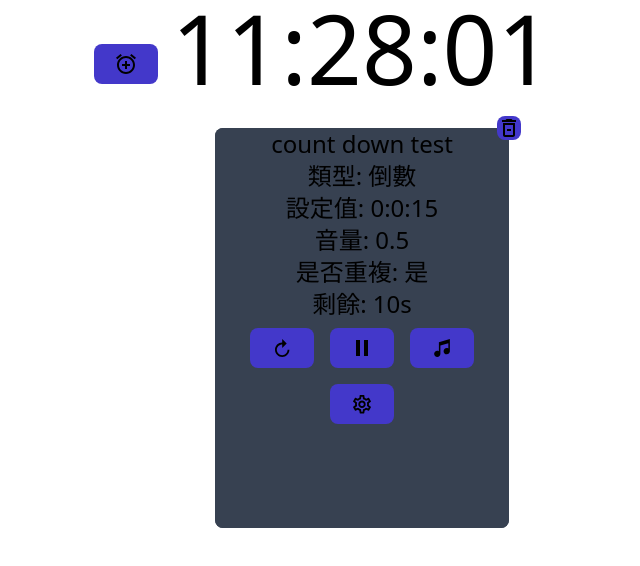
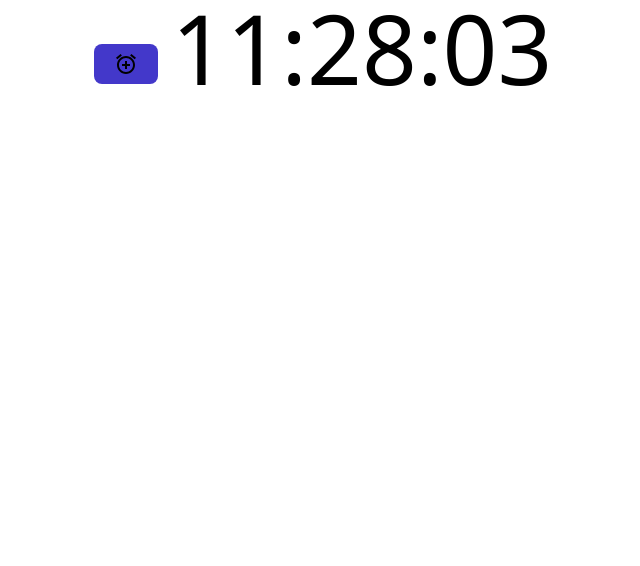
Before and after one commit to Kcars/ac, a Vue app: page / in a window 1280 px wide. Shown: the top 566 px of the page, without its empty margins (278-918 px from the left). Built offline with nearby package versions, Linux system fonts and the light colour scheme; the HTML template or start-up script is replaced by a standard one.

Commit message:
add localforage to store tasks

```diff
--- a/package.json
+++ b/package.json
@@ -28,6 +28,7 @@
   },
   "dependencies": {
     "@vue/cli": "^4.5.10",
+    "localforage": "^1.9.0",
     "vue": "^3.0.5"
   }
 }
--- a/src/AlertBlock.vue
+++ b/src/AlertBlock.vue
@@ -216,21 +216,47 @@
       <p class="text-2xl">{{ _label }}</p>
       <p class="text-2xl">{{ "類型: " + getLabelFromAT(_at) }}</p>
 
-
       <p class="text-2xl" v-if="_at === 'countdown'">
         {{ "設定值: " + (this._select_hour &lt; 0 ? 0 : this._select_hour) + ":" + (this._select_minute &lt; 0 ? 0 : this._select_minute) + ":" + (this._select_second &lt; 0 ? 0 : this._select_second) }}
       </p>
 
       <p class="text-2xl" v-if="_at === 'everyday'">
-        {{ "設定值: " + this._select_hour + ":" + this._select_minute + ":" + this._select_second }}
+        {{
+          "設定值: " +
+          this._select_hour +
+          ":" +
+          this._select_minute +
+          ":" +
+          this._select_second
+        }}
       </p>
 
       <p class="text-2xl" v-if="_at === 'everyweek'">
-        {{ "設定值: 星期" + this._select_day + " ->" + this._select_hour + ":" + this._select_minute + ":" + this._select_second }}
+        {{
+          "設定值: 星期" +
+          this._select_day +
+          " ->" +
+          this._select_hour +
+          ":" +
+          this._select_minute +
+          ":" +
+          this._select_second
+        }}
       </p>
 
       <p class="text-2xl" v-if="_at === 'spectime'">
-        {{ "設定值: " + this._select_month + "/" + this._select_date + " ->" + this._select_hour + ":" + this._select_minute + ":" + this._select_second }}
+        {{
+          "設定值: " +
+          this._select_month +
+          "/" +
+          this._select_date +
+          " ->" +
+          this._select_hour +
+          ":" +
+          this._select_minute +
+          ":" +
+          this._select_second
+        }}
       </p>
 
       <p class="text-2xl">{{ "音量: " + _vol }}</p>
@@ -241,7 +267,9 @@
         {{ "是否重複: " + (_loop == "true" ? "是" : "否") }}
       </p>
 
-      <p class="text-2xl" v-if="_at === 'countdown'">{{ "剩餘: " + _value + "s" }}</p>
+      <p class="text-2xl" v-if="_at === 'countdown'">
+        {{ "剩餘: " + _value + "s" }}
+      </p>
 
       <button
         class="h-10 px-5 m-2 text-indigo-100 transition-colors duration-150 bg-indigo-700 rounded-lg focus:shadow-outline hover:bg-indigo-800"
@@ -412,6 +440,24 @@ export default {
     doSetting() {
       this.setting = !this.setting;
       this.parseValue();
+
+      if (!this.setting) {
+
+        this.$emit("update_tasks", {
+          index: this.index,
+          at: this._at,
+          label: this._label,
+          vol: this._vol,
+          loop: this._loop,
+          source: this._source,
+          select_month: this._select_month,
+          select_date: this._select_date,
+          select_day: this._select_day,
+          select_hour: this._select_hour,
+          select_minute : this._select_minute,
+          select_second : this._select_second
+        });
+      }
     },
     doRemove() {
       this.$emit("remove", this.index);
@@ -429,14 +475,11 @@ export default {
       }
     },
     onChangeAT(ev) {
-      //alert(ev.target.value);
       let val = ev.target.value;
 
-      //this.enable_month = this.enable_date = this.enable_day = this.enable_hour = this.enable_minute = this.enable_second = false;
       this.enable_month = this.enable_day = false;
 
       if (val == "countdown") {
-        //this.enable_hour = this.enable_minute = this.enable_second = true;
       }
 
       if (val == "spectime") {
@@ -449,7 +492,6 @@ export default {
       }
 
       if (val == "everyday") {
-        // this.enable_hour = this.enable_minute = this.enable_second = true;
       }
     },
     onChangeMonth(ev) {},
--- a/src/App.vue
+++ b/src/App.vue
@@ -64,12 +64,17 @@
         :select_second="task.select_second"
         :is_setting="task.is_setting"
         v-on:remove="onCompRemove"
+        v-on:update_tasks="updateTasks"
       ></AlertBlockVue>
     </div>
   </div>
 </template>
 
 <script>
+const TABLE_NAME = "tasks_ac";
+
+import localforage from "localforage";
+
 import AlertBlockVue from "./AlertBlock.vue";
 
 export default {
@@ -96,27 +101,24 @@ export default {
     onCompRemove(index) {
       this.tasks.splice(index, 1);
     },
+    updateTasks(item) {
+      this.tasks[item.index] = item;
+      let obj = JSON.stringify(this.tasks);
+      localforage.setItem(TABLE_NAME, obj, (err, res) => {});
+    },
   },
   data() {
     return {
       title: "hello",
       times: { hour: 0, minute: 0, second: 0 },
-      tasks: [
-        {
-          at: "countdown",
-          label: "count down test",
-          vol: 0.5,
-          loop: "true",
-          source: "",
-          select_month: -1,
-          select_date: -1,
-          select_day: -1,
-          select_hour: -1,
-          select_minute: -1,
-          select_second: 15,
-        },
-      ],
+      tasks: [],
     };
+  },
+  async mounted() {
+    let tasks = await localforage.getItem(TABLE_NAME);
+    tasks = JSON.parse(tasks);
+    tasks = tasks == null ? [] : tasks;
+    this.tasks = tasks;
   },
 };
 </script>
```
Also changed, not shown: 1 other file (tests, documents, lock files or other folders).
